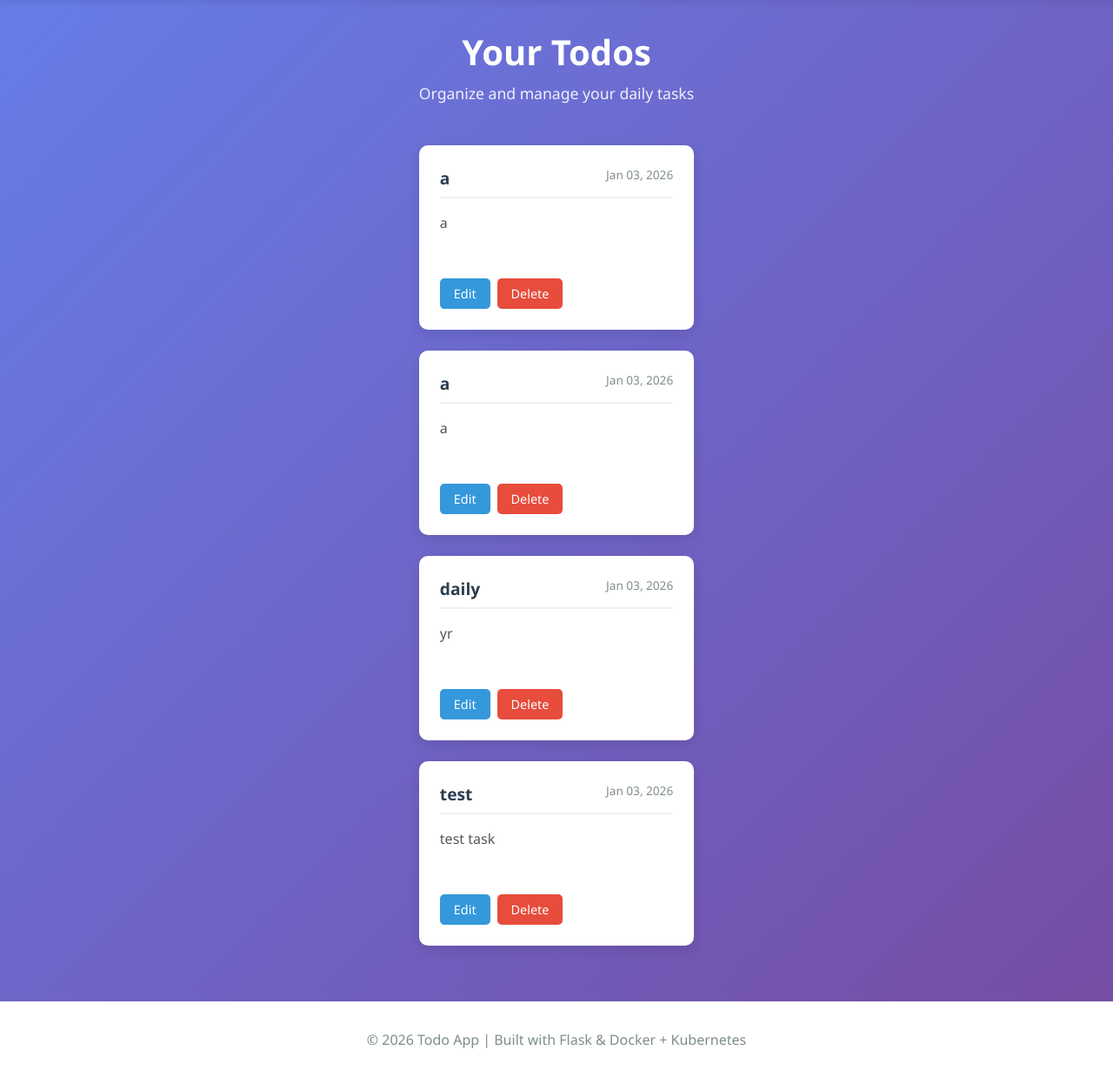
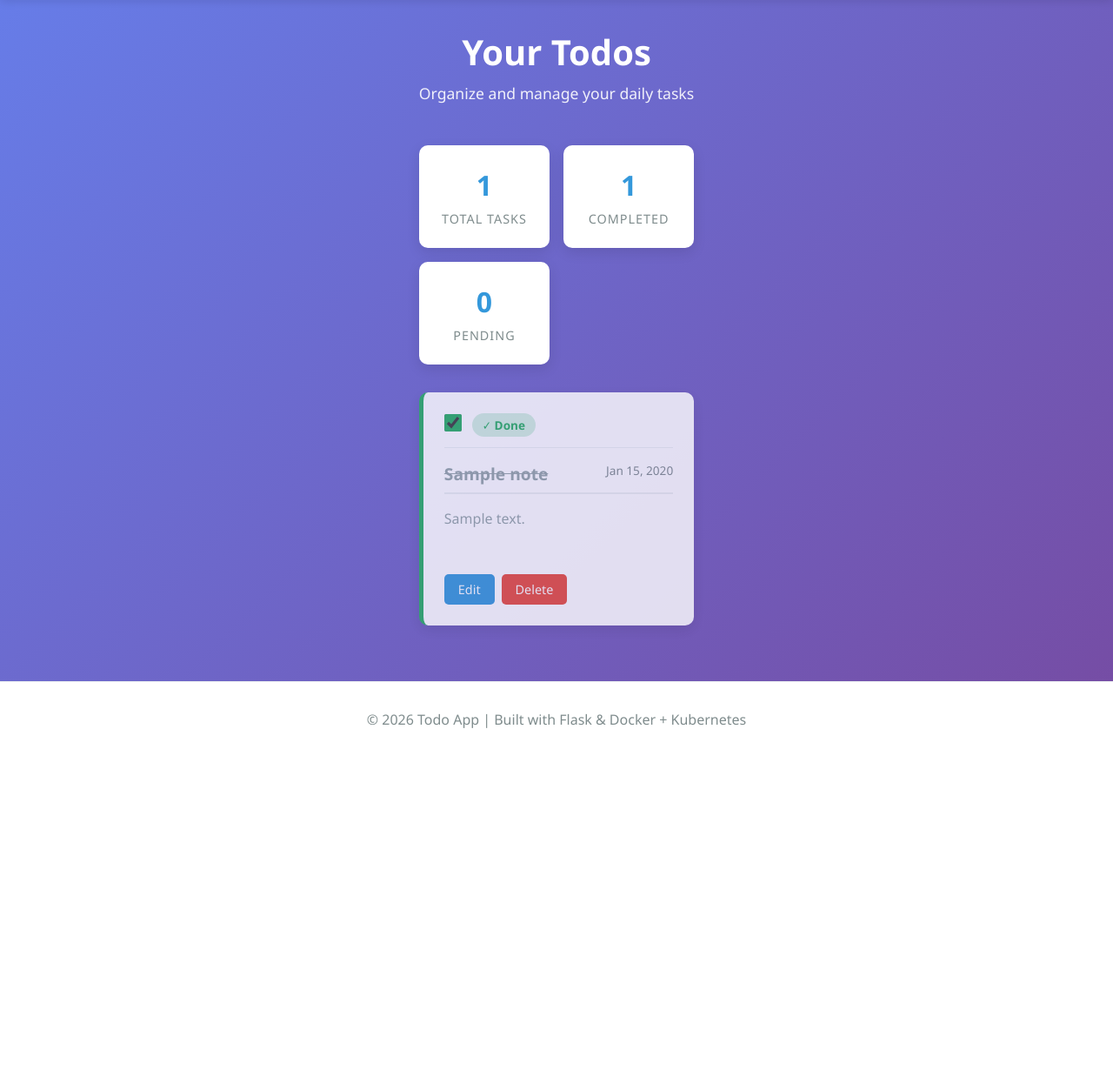
Before and after one commit to mrlaw74/docker-k8s-ci-cd, a Flask app: page / in a window 1280 px wide. Shown: the part 65-1303 px from the top of the page at 87% size. After the commit the page ends 902 px from the top, so only its background shows below. Run offline with Flask 3, Linux system fonts and the light colour scheme; tables that the repository leaves empty hold one stand-in row (values such as "Sample post").

Commit message:
update UI TODO task

```diff
--- a/app.py
+++ b/app.py
@@ -19,14 +19,16 @@ class Note(db.Model):
     id = db.Column(db.Integer, primary_key=True)
     title = db.Column(db.String(200), nullable=False)
     content = db.Column(db.Text, nullable=False)
+    is_completed = db.Column(db.Boolean, default=False)
     created_at = db.Column(db.DateTime, default=datetime.utcnow)
     updated_at = db.Column(db.DateTime, default=datetime.utcnow, onupdate=datetime.utcnow)
 
     def __repr__(self):
         return f'<Note {self.title}>'
 
-# Create tables
+# Create tables - drop old schema and recreate with new columns
 with app.app_context():
+    db.drop_all()
     db.create_all()
 
 # Routes
@@ -83,6 +85,14 @@ def delete_note(id):
     flash('Note deleted successfully!', 'success')
     return redirect(url_for('index'))
 
+@app.route("/toggle/<int:id>", methods=['POST'])
+def toggle_todo(id):
+    """Toggle todo completion status"""
+    note = Note.query.get_or_404(id)
+    note.is_completed = not note.is_completed
+    db.session.commit()
+    return redirect(url_for('index'))
+
 @app.route("/health")
 def health():
     """Health check endpoint"""
--- a/static/style.css
+++ b/static/style.css
@@ -97,6 +97,44 @@ body {
     opacity: 0.9;
 }
 
+/* Dashboard Header */
+.dashboard-header {
+    margin-bottom: 2rem;
+}
+
+.stats {
+    display: grid;
+    grid-template-columns: repeat(auto-fit, minmax(150px, 1fr));
+    gap: 1rem;
+}
+
+.stat-card {
+    background: white;
+    border-radius: 10px;
+    padding: 1.5rem;
+    text-align: center;
+    box-shadow: 0 5px 15px rgba(0, 0, 0, 0.1);
+    transition: transform 0.3s;
+}
+
+.stat-card:hover {
+    transform: translateY(-3px);
+}
+
+.stat-number {
+    font-size: 2rem;
+    font-weight: bold;
+    color: var(--primary);
+    margin-bottom: 0.5rem;
+}
+
+.stat-label {
+    font-size: 0.9rem;
+    color: #7f8c8d;
+    text-transform: uppercase;
+    letter-spacing: 1px;
+}
+
 /* Notes Grid */
 .todos-grid {
     display: grid;
@@ -110,12 +148,48 @@ body {
     border-radius: 10px;
     padding: 1.5rem;
     box-shadow: 0 5px 15px rgba(0, 0, 0, 0.1);
-    transition: transform 0.3s, box-shadow 0.3s;
+    transition: transform 0.3s, box-shadow 0.3s, opacity 0.3s;
+    border-left: 5px solid var(--primary);
+}
+
+.todo-card.completed {
+    opacity: 0.8;
+    border-left-color: var(--success);
 }
 
 .todo-card:hover {
     transform: translateY(-5px);
     box-shadow: 0 10px 25px rgba(0, 0, 0, 0.15);
+}
+
+.todo-checkbox-wrapper {
+    display: flex;
+    align-items: center;
+    gap: 0.75rem;
+    margin-bottom: 1rem;
+    padding-bottom: 0.75rem;
+    border-bottom: 1px solid var(--light);
+}
+
+.todo-checkbox {
+    width: 20px;
+    height: 20px;
+    cursor: pointer;
+    accent-color: var(--success);
+}
+
+.todo-status {
+    font-size: 0.85rem;
+    font-weight: 600;
+    padding: 0.25rem 0.75rem;
+    border-radius: 20px;
+    background: var(--light);
+    color: var(--text);
+}
+
+.todo-card.completed .todo-status {
+    background: rgba(39, 174, 96, 0.2);
+    color: var(--success);
 }
 
 .todo-header {
@@ -131,12 +205,24 @@ body {
     font-size: 1.2rem;
     color: var(--secondary);
     flex: 1;
+    text-decoration: none;
+    transition: color 0.3s;
+}
+
+.todo-card.completed .todo-header h2 {
+    text-decoration: line-through;
+    color: #95a5a6;
 }
 
 .todo-date {
     font-size: 0.85rem;
     color: #7f8c8d;
     white-space: nowrap;
+    transition: color 0.3s;
+}
+
+.todo-card.completed .todo-content {
+    color: #95a5a6;
 }
 
 .todo-content {
--- a/templates/index.html
+++ b/templates/index.html
@@ -9,9 +9,37 @@
 </div>
 
 {% if notes %}
+    <div class="dashboard-header">
+        <div class="stats">
+            <div class="stat-card">
+                <div class="stat-number">{{ notes|length }}</div>
+                <div class="stat-label">Total Tasks</div>
+            </div>
+            <div class="stat-card">
+                <div class="stat-number">{{ notes|selectattr('is_completed', 'equalto', True)|list|length }}</div>
+                <div class="stat-label">Completed</div>
+            </div>
+            <div class="stat-card">
+                <div class="stat-number">{{ notes|selectattr('is_completed', 'equalto', False)|list|length }}</div>
+                <div class="stat-label">Pending</div>
+            </div>
+        </div>
+    </div>
+
     <div class="todos-grid">
         {% for note in notes %}
-            <div class="todo-card">
+            <div class="todo-card {% if note.is_completed %}completed{% endif %}">
+                <div class="todo-checkbox-wrapper">
+                    <form method="POST" action="{{ url_for('toggle_todo', id=note.id) }}" style="display:inline;">
+                        <input
+                            type="checkbox"
+                            class="todo-checkbox"
+                            {% if note.is_completed %}checked{% endif %}
+                            onchange="this.form.submit()"
+                        >
+                    </form>
+                    <span class="todo-status">{% if note.is_completed %}✓ Done{% else %}○ Pending{% endif %}</span>
+                </div>
                 <div class="todo-header">
                     <h2>{{ note.title }}</h2>
                     <span class="todo-date">{{ note.created_at.strftime('%b %d, %Y') }}</span>
```
Also changed, not shown: todo.db (added).
